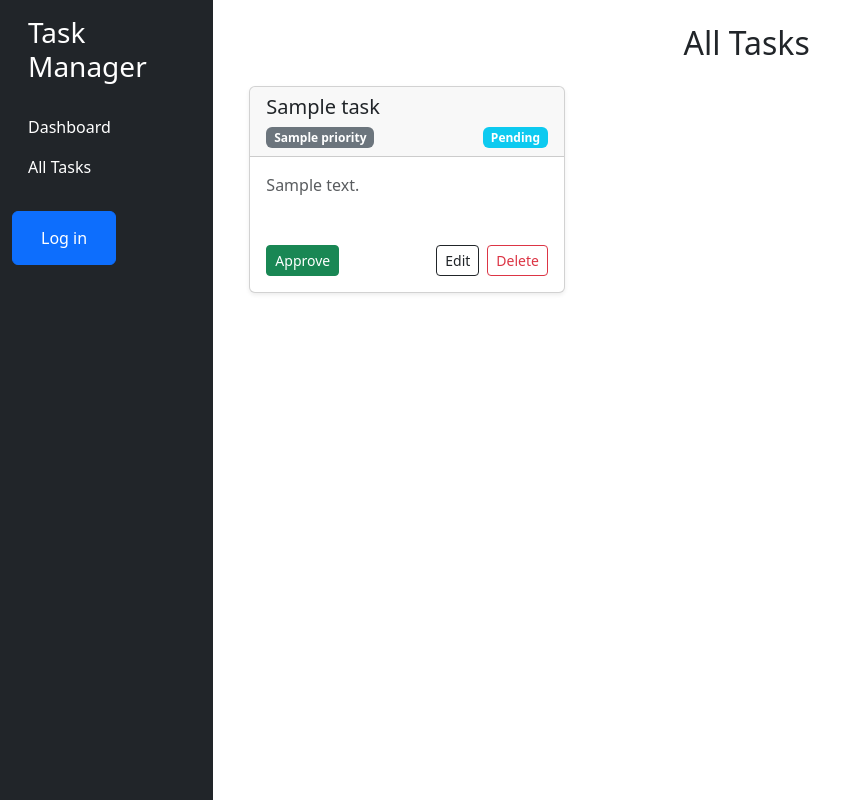
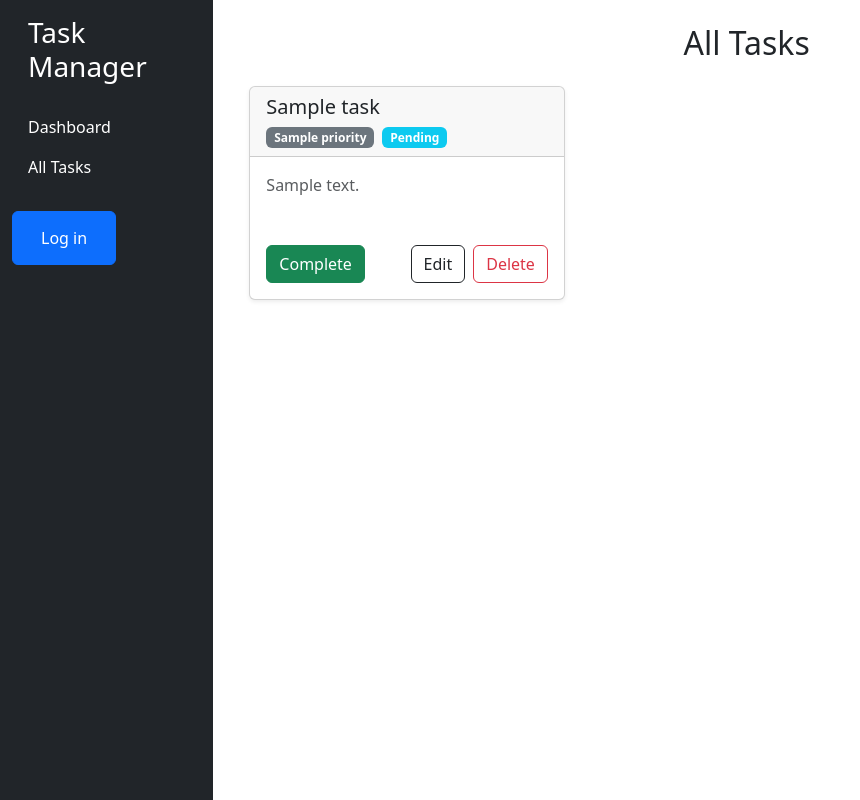
Before and after one commit to omerlenko/it-task-manager, a Django app: template templates/task_manager/task_list.html in a window 1280 px wide. Shown: the whole page, without its empty margins (0-860 px from the left). Run offline with Django 5.2, Linux system fonts and the light colour scheme; the template is opened without the code that fills it: most values are stand-ins (such as "Sample title", 1, 10 or a date in 2020).

Commit message:
add complete_task view, url path to urlpatterns, and form to the task_list template for the button to update task's is_completed field

```diff
--- a/task_manager/urls.py
+++ b/task_manager/urls.py
@@ -2,7 +2,8 @@ from asyncio import tasks
 
 from django.urls import path
 
-from task_manager.views import index, TaskListView, TaskDetailView, TaskCreateView, TaskUpdateView, TaskDeleteView
+from task_manager.views import index, TaskListView, TaskDetailView, TaskCreateView, TaskUpdateView, TaskDeleteView, \
+    complete_task
 
 urlpatterns = [
     path("", index, name="index"),
@@ -11,6 +12,7 @@ urlpatterns = [
     path("tasks/create/", TaskCreateView.as_view(), name="task-create"),
     path("tasks/<int:pk>/update/", TaskUpdateView.as_view(), name="task-update"),
     path("tasks/<int:pk>/delete/", TaskDeleteView.as_view(), name="task-delete"),
+    path("tasks/<int:pk>/complete/", complete_task, name="task-complete"),
 ]
 
 app_name = "task_manager"
--- a/templates/task_manager/task_list.html
+++ b/templates/task_manager/task_list.html
@@ -17,7 +17,7 @@
                 </h5>
 
                 <div class="d-flex">
-                  <span class="badge me-auto
+                  <span class="badge me-2
                     {% if task.priority == "Urgent" %} bg-danger
                     {% elif task.priority == "High" %} bg-warning
                     {% elif task.priority == "Medium" %} bg-primary
@@ -39,9 +39,18 @@
 
 
                 <div class="mt-5 d-flex gap-2">
-                  <a href="{% url "task_manager:task-update" pk=task.id %}" class="btn btn-success btn-sm me-auto">Approve</a>
-                  <a href="{% url "task_manager:task-update" pk=task.id %}" class="btn btn-outline-dark btn-sm">Edit</a>
-                  <a href="{% url "task_manager:task-delete" pk=task.id %}" class="btn btn-outline-danger btn-sm">Delete</a>
+
+                  {% if task.is_completed %}
+                    <button type="submit" class="btn btn-outline-success me-auto" disabled>Completed</button>
+                  {% else %}
+                  <form method="post" action="{% url "task_manager:task-complete" pk=task.id %}" class="me-auto">
+                    {% csrf_token %}
+                    <button type="submit" class="btn btn-success">Complete</button>
+                  </form>
+                  {% endif %}
+
+                  <a href="{% url "task_manager:task-update" pk=task.id %}" class="btn btn-outline-dark">Edit</a>
+                  <a href="{% url "task_manager:task-delete" pk=task.id %}" class="btn btn-outline-danger">Delete</a>
                 </div>
               </div>
             </div>
```
Also changed, not shown: task_manager/views.py (+9 -2 lines).
